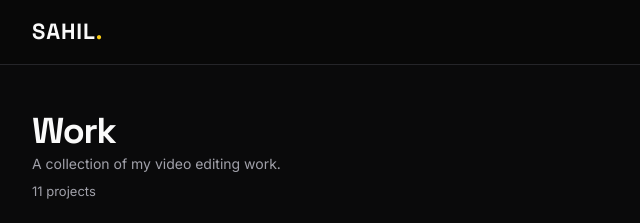
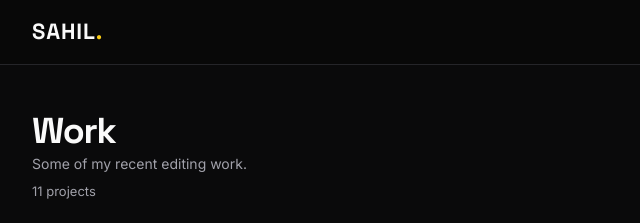
Before and after one commit to sahilvasavahere/portfolio, a plain HTML site: page work.html in a window 1280 px wide. Shown: the top 223 px of the page, 0-640 px from the left. Drawn offline with Linux system fonts and the light colour scheme.

Commit message:
Work subtitle copy update

```diff
--- a/config.js
+++ b/config.js
@@ -666,7 +666,7 @@ const CONFIG = {
         "longLabel": "Long-form",
         "shortLabel": "Short-form",
         "emptyText": "No videos in this category yet.",
-        "subtitle": "A selection of my recent editing work.",
+        "subtitle": "Some of my recent editing work.",
         "showSubtitle": true,
         "titleVisible": true,
         "longVisible": true,
--- a/work.html
+++ b/work.html
@@ -4,7 +4,7 @@
   <meta charset="UTF-8" />
   <meta name="viewport" content="width=device-width, initial-scale=1.0" />
   <title id="pageTitle">Work — Sahil — Portfolio</title>
-  <meta name="description" content="A collection of my video editing work.">
+  <meta name="description" content="Some of my recent editing work.">
   <link href="https://fonts.googleapis.com/css2?family=Inter:wght@400;500;600;700&family=Space+Grotesk:wght@500;700&display=swap" rel="stylesheet">
   <link rel="stylesheet" href="style.css" />
   <!-- MOTION UPDATE v1 — DELETE THIS BLOCK TO REVERT (rollback-safe, optional).
@@ -46,7 +46,7 @@
     <div class="section-head">
       <div class="section-head-left">
         <h2>Work</h2>
-        <p>A collection of my video editing work.</p>
+        <p>Some of my recent editing work.</p>
         <p id="workCount" style="color:#a1a1aa;font-size:13px;margin-top:4px"></p>
       </div>
       <div class="work-tabs" role="tablist" aria-label="Filter projects">
```
